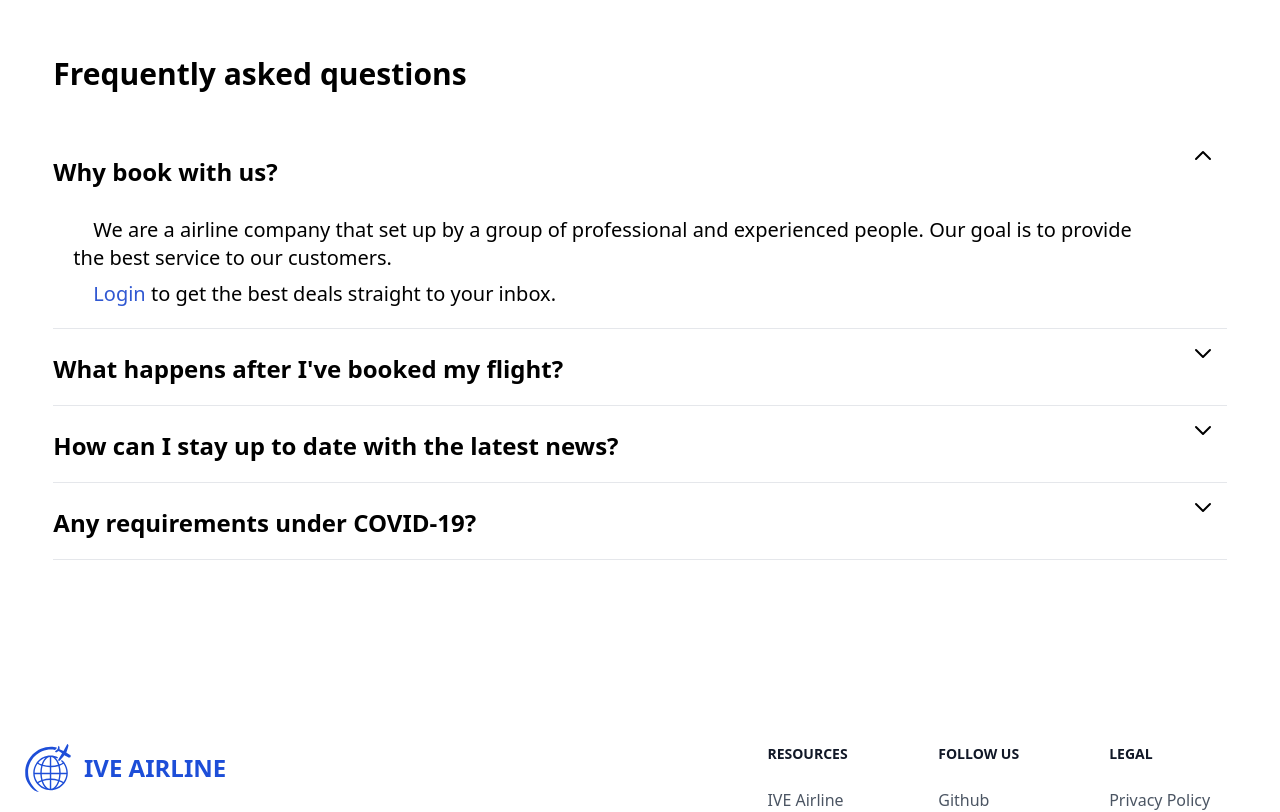
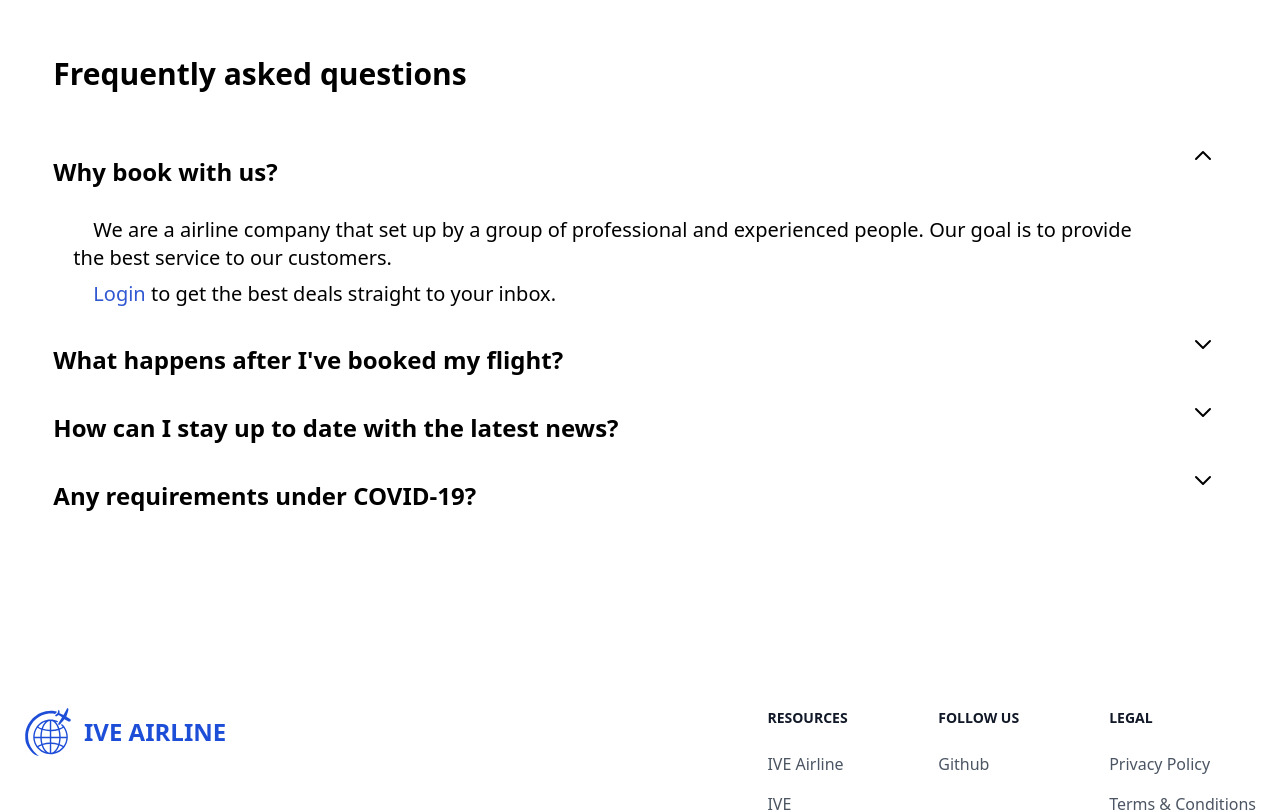
Before and after one commit to Ryuuu825/ITP4506-2022, a React (Create React App) app in the folder flight-booking/: page /#/index in a window 1280 px wide. Before the commit this address led to /#/index. Shown: the part 1800-2612 px from the top of the page. Built offline with nearby package versions, Linux system fonts and the light colour scheme.

Commit message:
changed the subtitle of the register page. Hardcode the height of the accordion to make the animation work

```diff
--- a/flight-booking/src/component/Accordion.jsx
+++ b/flight-booking/src/component/Accordion.jsx
@@ -17,10 +17,11 @@ export default function Accordion({ title, content, alwaysOpen }) {
         setOpen(!open);
     };
 
+
     return (
-        <div className="w-full">
+        <div className="w-full flex flex-col " >
             <button
-                className={"w-full flex flex-row py-3 "}
+                className={"w-full flex flex-row py-3"}
                 onClick={toggleAccordion}
             >
                 <p className="text-2xl font-semibold mt-3 text-left mr-auto">{title}</p>
@@ -60,11 +61,12 @@ export default function Accordion({ title, content, alwaysOpen }) {
             </button>
             <div
                 ref={contentRef}
-                style={{ minHeight: `${open ? height : 0}px`  }}
-                className="transition-height duration-500 ease-in-out border-b"
+                style={{ height: `${open ? "120" : 0}px`  }}
+                className="transition-height duration-500 ease-in-out overflow-hidden w-full"
+
             >
-                <div className="text-black font-normal text-xl pt-2">
-                    {open ? <div className="w-11/12 ml-5 mb-5">{content}</div> : ""}
+                <div  className="text-black font-normal text-xl pt-2 " >
+                    {open ? <div className="w-11/12 ml-5 mb-5 relative" >{content}</div> : ""}
                 </div>
             </div>
         </div>
--- a/flight-booking/src/layout/Banner.jsx
+++ b/flight-booking/src/layout/Banner.jsx
@@ -50,10 +50,12 @@ export function HeroBanner() {
                                     </div>
                                     { validForm ? (
                                         <Link to={{ pathname: `/search/${to}/${date}`, search: '?page=1' }}>
-                                        <Button content="Search"  />
-                                    </Link>
+                                            <Button content="Search"  />
+                                        </Link>
                                     ) : (
+                                       <div>
                                         <Button content="Search" onClick={() => {alert("Please tell us here you want to go")}}/>
+                                       </div>
                                     )}
                                 </div>
                             </div>
--- a/flight-booking/src/pages/LandingPage.jsx
+++ b/flight-booking/src/pages/LandingPage.jsx
@@ -16,7 +16,7 @@ function Box({ name , img_src }) {
     return (
         <div
             class={
-                "relative overflow-hidden bg-no-repeat bg-cover shadow-lg rounded-lg mr-4 hover:scale-105 transition duration-300 ease-in-out h-48  w-60"
+                "relative overflow-hidden bg-no-repeat bg-cover shadow-lg rounded-lg mr-4 hover:scale-105 transition duration-300 ease-in-out h-48  w-72"
             }
         >
             <img
@@ -253,7 +253,7 @@ export function LandingPage() {
             <div className="w-11/12 mx-auto 2xl:w-6/12 mt-24">
                 <LogoClouds />
             </div>
-            <div className="w-11/12 mx-auto 2xl:w-6/12 mt-24">
+            <div className="w-11/12 mx-auto 2xl:w-6/12 mt-24 h-auto">
                 <div className="text-3xl font-bold mb-10">
                     Frequently asked questions
                 </div>
--- a/flight-booking/src/pages/LoginPage.jsx
+++ b/flight-booking/src/pages/LoginPage.jsx
@@ -277,7 +277,7 @@ function AskOtherInfo() {
                         </h1>
                         <div className="flex flex-row items-center align-middle">
                             <span className="mt-3 text-start">
-                                We want to know you better
+                                More about you
                             </span>
                             <Tooltips content={"For suggestion"} />
                         </div>
--- a/flight-booking/tailwind.config.js
+++ b/flight-booking/tailwind.config.js
@@ -12,6 +12,7 @@ module.exports = {
       animation: {
         'fixed-up': 'fixed-up 1s ease-out',
         'fixed-down': 'fixed-down 1s ease-out',
+        'min-height': 'min-height 1s ease-out',
       },
       keyframes: theme => ({
         'fixed-up': {
@@ -21,6 +22,10 @@ module.exports = {
         'fixed-down': {
           '0%': { transform: 'translateY(0%)' },
           '100%': { transform: 'translateY(100%)' },
+        },
+        'min-height': {
+          '0%': { minHeight: '0px' },
+          '100%': { minHeight: '100px' },
         },
 
       }),
```
